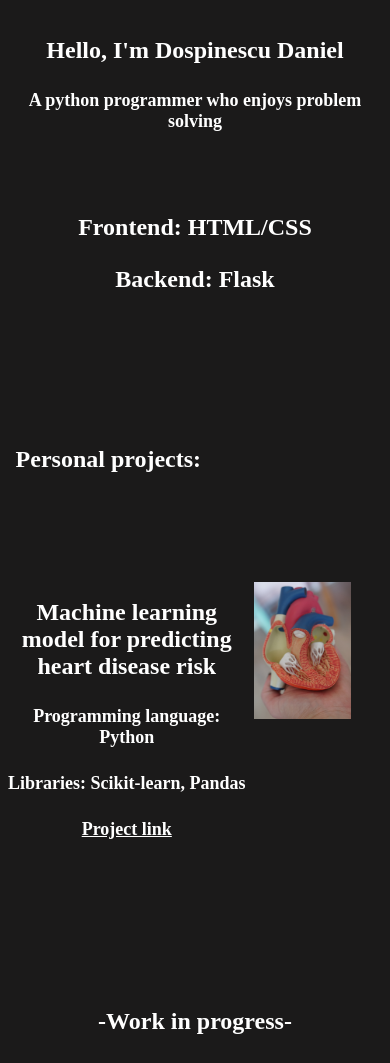
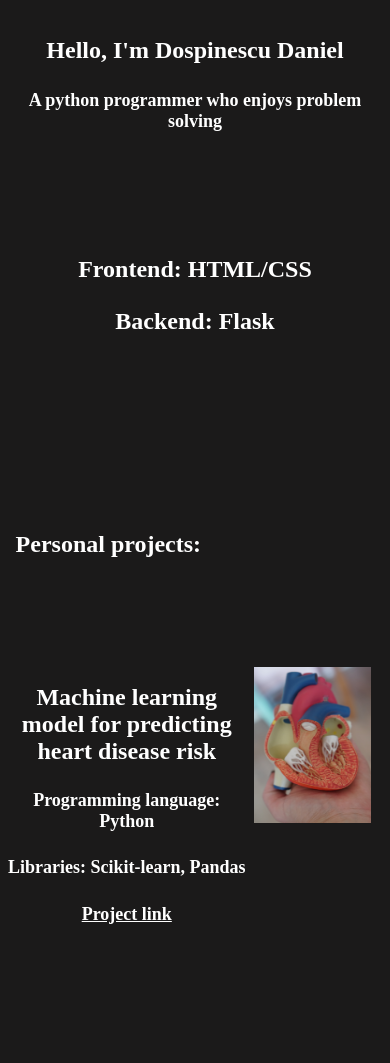
Before and after one commit to dospix/Portfolio-Website, a Flask app: page / in a window 390 px wide. Shown: the top 1063 px of the page. Run offline with Flask 2, Linux system fonts and the light colour scheme; parts of the project's set-up code (start-up, migrations or seed data) failed here and were passed over.

Commit message:
minor fixes to media queries for phone displays on homepage

```diff
--- a/static/css/index_style.css
+++ b/static/css/index_style.css
@@ -33,7 +33,7 @@ h1, h2, h3, h4, h5, h6, p {
         display: flex;
         justify-content: center;
         align-items: center;
-        height: 20vh;
+        height: 30vh;
         font-size: 1em;
     }
 
@@ -62,8 +62,8 @@ h1, h2, h3, h4, h5, h6, p {
     }
 
     .right-image {
-        width: 25vw;
-        height: 35vw;
+        width: 30vw;
+        height: 40vw;
     }
 
     .work-in-progress{
```
